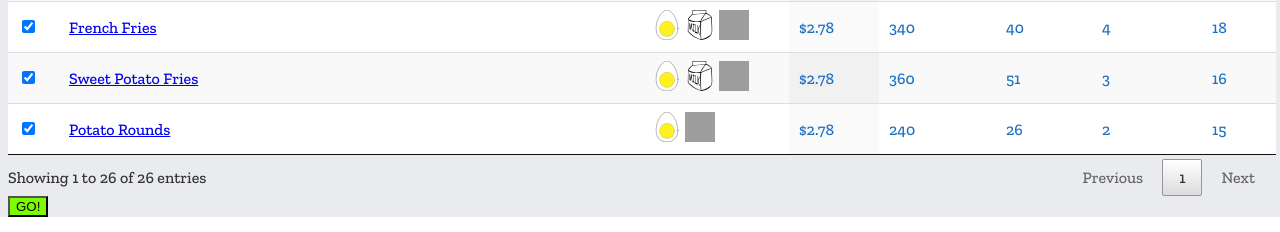
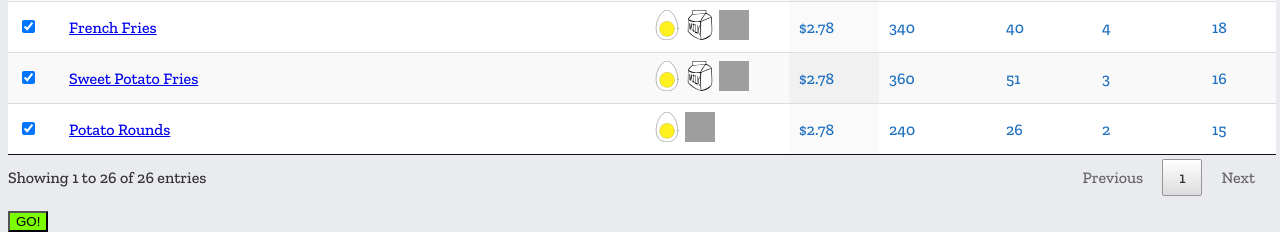
Before and after one commit to KennethVelarde/FullandFit, a Django app: page /menu/TheDen.png/TheDen.png/ in a window 1280 px wide. Shown: the part 1297-1529 px from the top of the page. Run offline with Django 3.2, Linux system fonts and the light colour scheme; grey boxes are pictures that could not be loaded.

Commit message:
spacing for go button on side panel

```diff
--- a/FullandFitApp/static/css/menu.css
+++ b/FullandFitApp/static/css/menu.css
@@ -8,6 +8,7 @@
 }
 
 #item_selection_table{
+/*    margin-top: 15px;*/
     width: 100%;
     background-color: whitesmoke;
     overflow: scroll;
@@ -20,6 +21,7 @@
 
 #go_button{
     background-color: lawngreen;
+    margin-top: 15px; /*added spacing above go button and tables*/
 }
 
 #reset_button{
@@ -96,7 +98,7 @@
 
 .radiobutton {
   list-style-type: none;
-  margin: 25px 0 0 0;
+  margin: 25px 0 0 25px;
   padding: 0;
 }
 
--- a/FullandFitApp/templates/menu.html
+++ b/FullandFitApp/templates/menu.html
@@ -149,6 +149,7 @@
                 </tr>
 
             </table>
+            <td><input type="submit" id="go_button" name="Get Combos" value="GO!" /></td>
         </div>
 
         <div id="item_selection">
```
